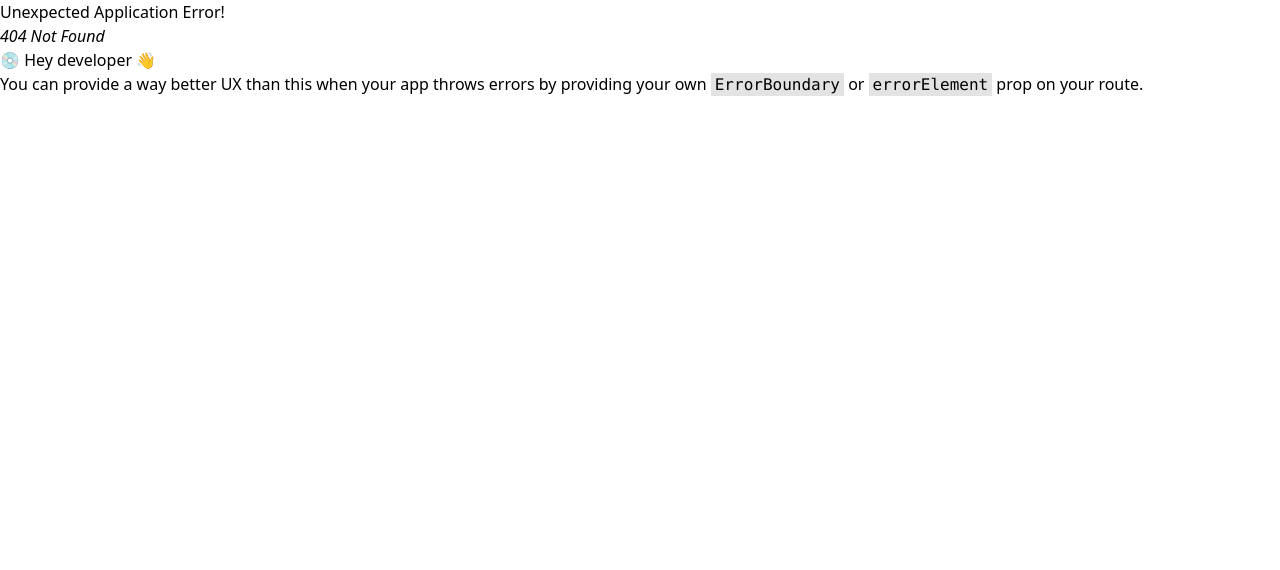
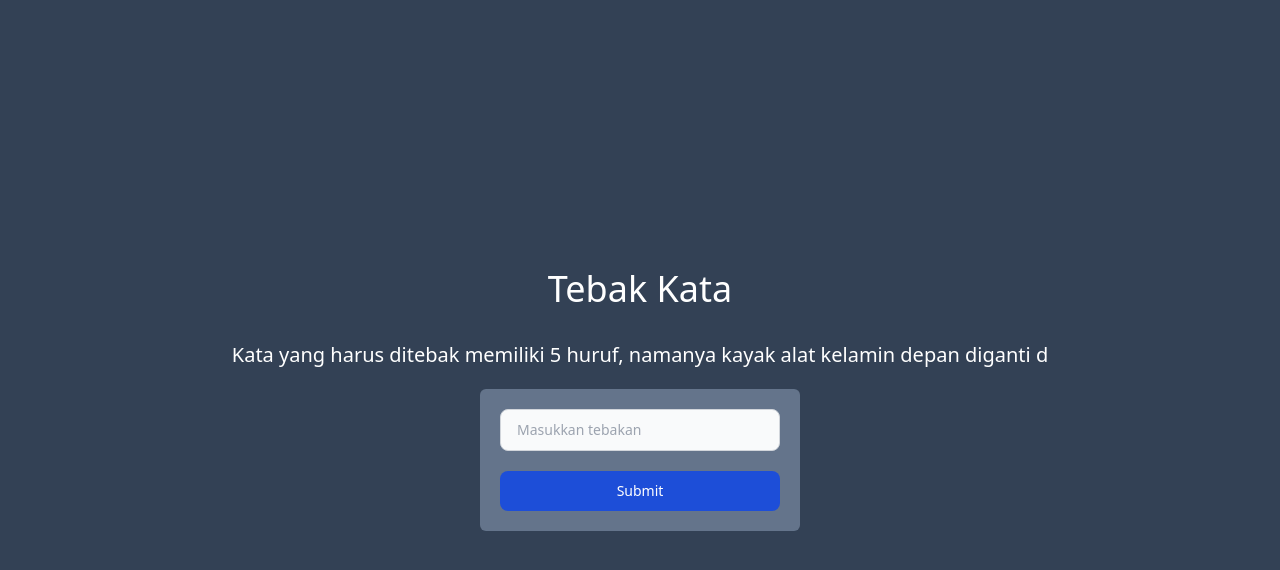
Before and after one commit to RizyaRafael/Client-GP2_H8-P2, a React (Vite) app: page /games in a window 1280 px wide. Before the commit this address had no page. Shown: the top 570 px of the page. Built offline with nearby package versions, Linux system fonts and the light colour scheme.

Commit message:
feat: form for game page and sweatalert

```diff
--- a/package.json
+++ b/package.json
@@ -13,7 +13,8 @@
     "axios": "^1.7.2",
     "react": "^18.2.0",
     "react-dom": "^18.2.0",
-    "react-router-dom": "^6.23.1"
+    "react-router-dom": "^6.23.1",
+    "sweetalert2": "^11.12.0"
   },
   "devDependencies": {
     "@types/react": "^18.2.66",
--- a/router/index.jsx
+++ b/router/index.jsx
@@ -1,5 +1,6 @@
 import { createBrowserRouter } from "react-router-dom";
 import HomePage from "../src/pages/HomePage";
+import GamePage from "../src/pages/GamePage";
 
 
 const router = createBrowserRouter([
@@ -7,6 +8,10 @@
       path: "/",
       element: <HomePage/>,
     },
+    {
+      path: "/games",
+      element: <GamePage/>
+    }
 ]);
 
 
--- a/src/pages/GamePage.jsx
+++ b/src/pages/GamePage.jsx
@@ -1,7 +1,45 @@
+import React, { useState } from 'react';
+import Swal from 'sweetalert2'
 export default function GamePage() {
-    return (
-      <h1 className="text-3xl font-bold underline">
-        Game Page
-      </h1>
-    )
+  const [guess, setGuess] = useState('');
+  // const [message, setMessage] = useState(null);
+
+  const handleSubmit = (e) => {
+    e.preventDefault();
+    if (guess.toLowerCase() === 'denis') {
+      Swal.fire("Selamat jawaban anda benar !");
+    } else {
+      Swal.fire("Ya salah :)")
+    }
+  };
+
+  return (
+    <div className="container-100 h-screen flex flex-col items-center justify-center bg-slate-700">
+      <h1 className="text-4xl text-white mb-8">Tebak Kata</h1>
+      <p className="text-xl text-white mb-5">Kata yang harus ditebak memiliki 5 huruf, namanya kayak alat kelamin depan diganti d</p>
+
+      <form
+        className="lg:w-1/4 bg-slate-500 py-5 px-5 rounded-md md:w-2/4"
+        onSubmit={handleSubmit}
+      >
+        <div className="mb-5">
+          <input
+            type="text"
+            className="bg-gray-50 border border-gray-300 text-gray-900 text-sm rounded-lg focus:ring-blue-500 focus:border-blue-500 block w-full p-2.5 dark:bg-gray-700 dark:border-gray-600 dark:placeholder-gray-400 dark:text-white dark:focus:ring-blue-500 px-4 dark:focus:border-blue-500"
+            placeholder="Masukkan tebakan"
+            value={guess}
+            onChange={(e) => setGuess(e.target.value)}
+          />
+        </div>
+        <button
+        style={{width: '100%'}}
+          type="submit"
+          className="text-white bg-blue-700 hover:bg-blue-800 focus:ring-4 focus:outline-none focus:ring-blue-300 font-medium rounded-lg text-sm w-full sm:w-auto px-5 py-2.5 text-center dark:bg-blue-600 dark:hover:bg-blue-700 dark:focus:ring-blue-800"
+        >
+          Submit
+        </button>
+      </form>
+
+    </div>
+  );
 }
```
Also changed, not shown: 1 other file (tests, documents, lock files or other folders).
